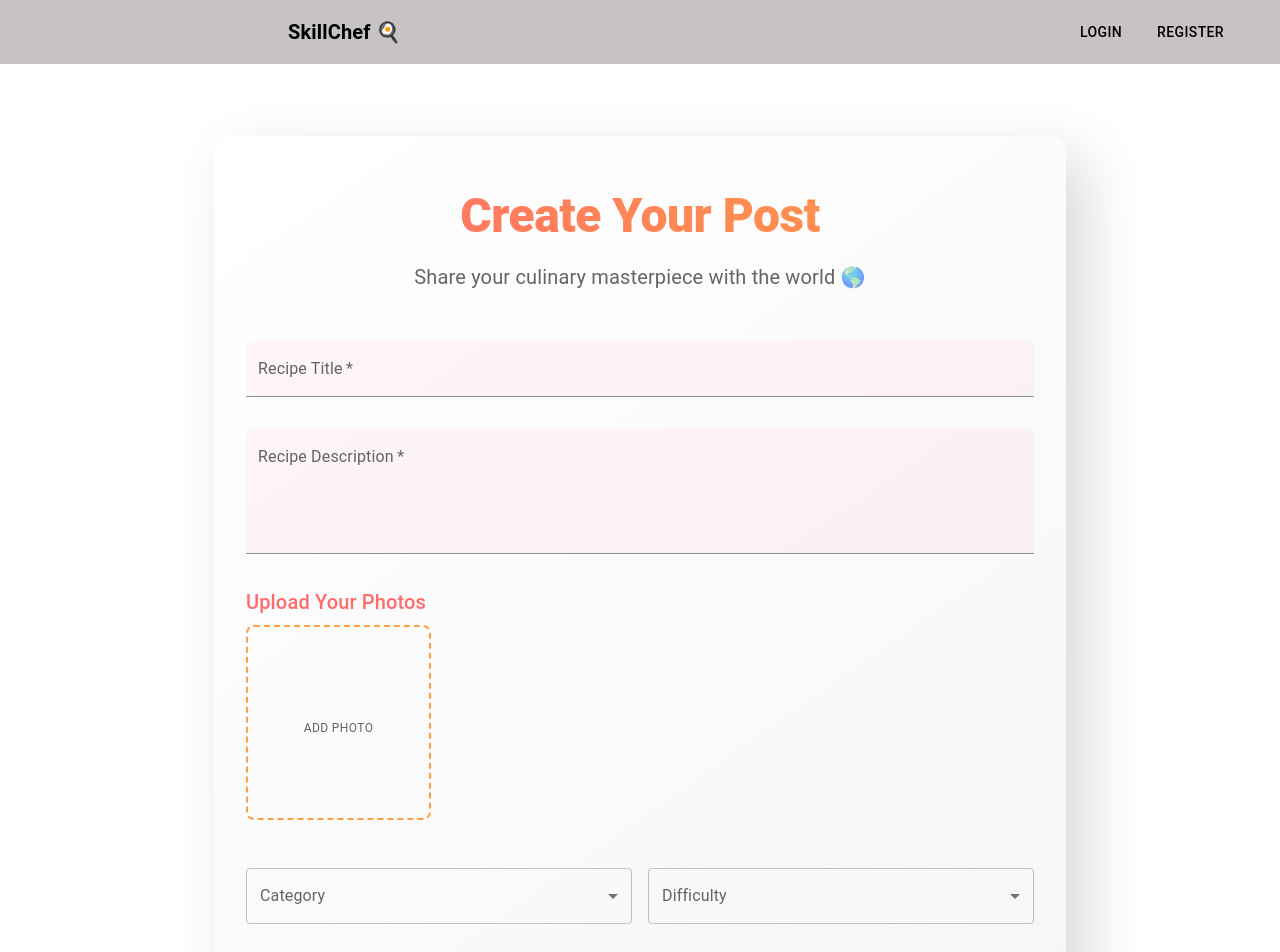
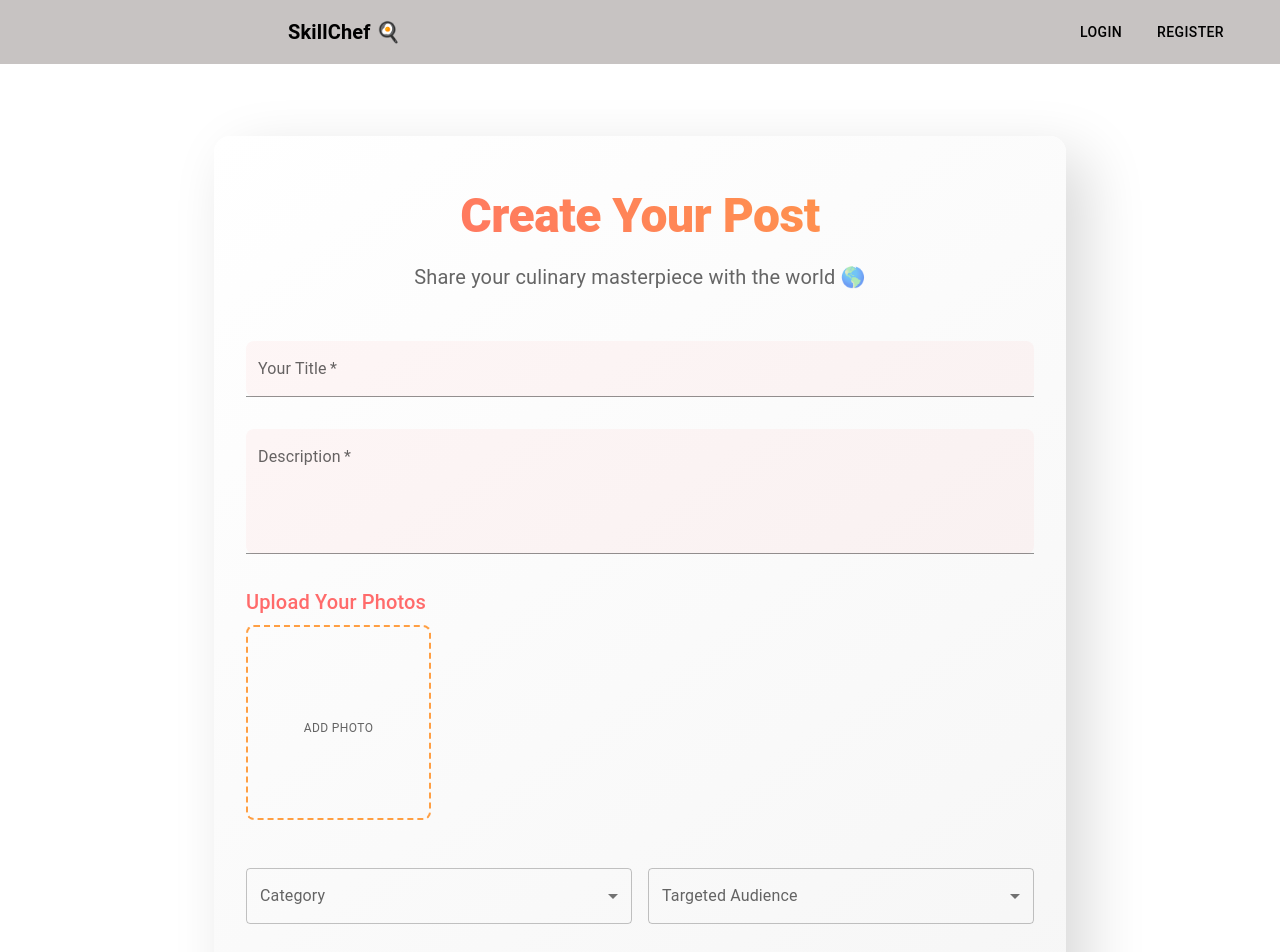
Before and after one commit to oshanwijekoon/PAF-PROJECT, a React (Create React App) app in the folder skillchef-frontend/: page /create in a window 1280 px wide. Shown: the top 952 px of the page. Built offline with nearby package versions, Linux system fonts and the light colour scheme; some icons are missing.

Commit message:
added a post for testing

```diff
--- a/skillchef-frontend/src/components/Oshan/PostForm.js
+++ b/skillchef-frontend/src/components/Oshan/PostForm.js
@@ -55,11 +55,11 @@ function PostForm() {
   ];
 
   const difficultyLevels = [
-    "Beginner",
-    "Easy",
-    "Intermediate",
-    "Advanced",
-    "Expert"
+    "Home Cook",
+    "Cooking Enthusiast",
+    "Culinary Student",
+    "Amateur Chef",
+    "Professional Chef"
   ];
 
   const handleChange = (e) => {
@@ -213,7 +213,7 @@ function PostForm() {
         <Box component="form" onSubmit={handleSubmit} sx={{ mt: 4 }}>
           <Stack spacing={4}>
             <TextField
-              label="Recipe Title"
+              label="Your Title"
               name="title"
               value={form.title}
               onChange={handleChange}
@@ -233,7 +233,7 @@ function PostForm() {
             />
 
             <TextField
-              label="Recipe Description"
+              label="Description"
               name="description"
               multiline
               rows={4}
@@ -366,7 +366,7 @@ function PostForm() {
               </TextField>
               <TextField
                 select
-                label="Difficulty"
+                label="Targeted Audience"
                 name="difficulty"
                 value={form.difficulty}
                 onChange={handleChange}
```
Also changed, not shown: 1 other file (tests, documents, lock files or other folders).
